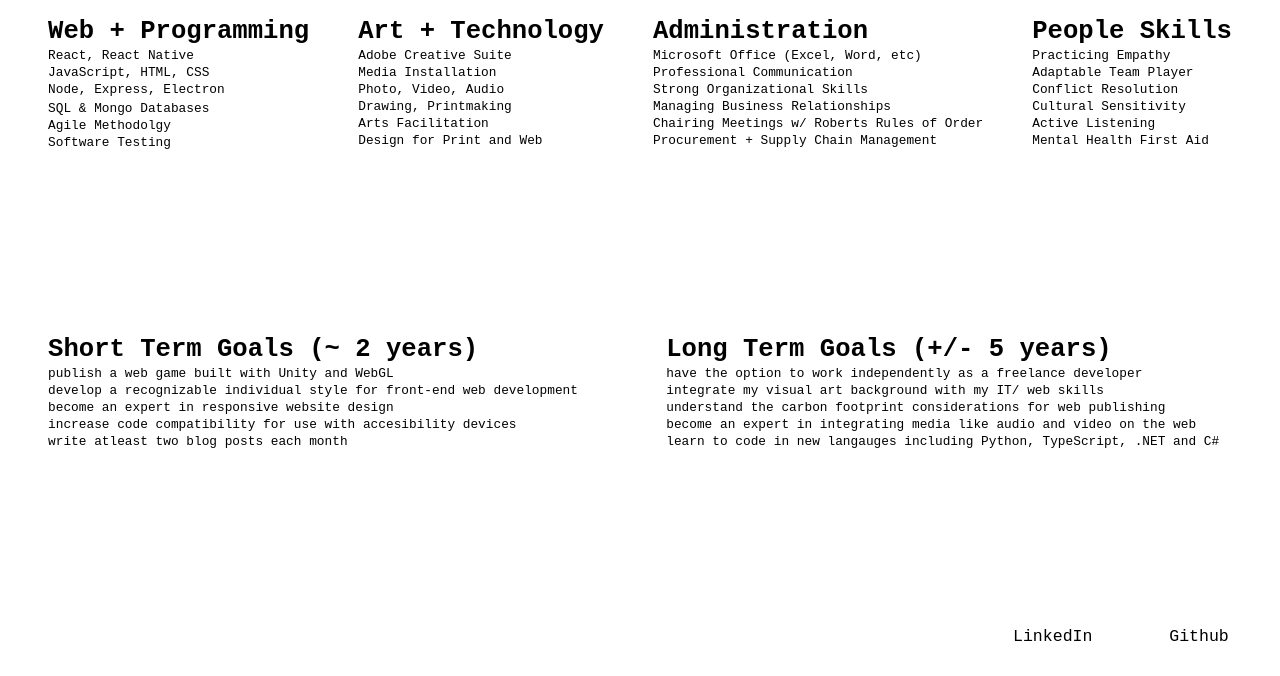
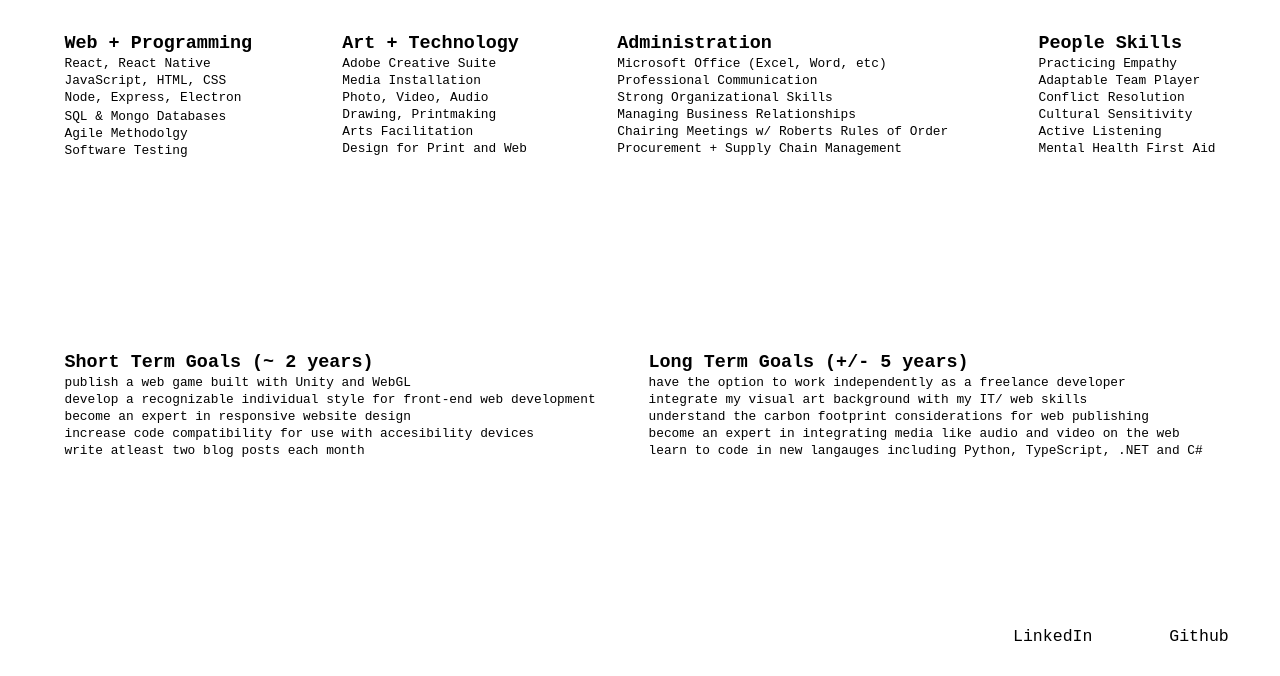
Before and after one commit to evanStudent/personal-website, a plain HTML site: page about.html in a window 1280 px wide. Shown: the part 124-800 px from the top of the page. Drawn offline with Linux system fonts and the light colour scheme; a web font is replaced by a local one.

Commit message:
nowraps for about me page

```diff
--- a/about.html
+++ b/about.html
@@ -59,7 +59,7 @@
             <li>OWASP Top 10</li>
             </ul> -->
 
-            <table>
+            <table class="nowrap">
                 <th>Web + Programming</th>
                 <tr><td>React, React Native</td></tr>
                 <tr><td>JavaScript, HTML, CSS</td></tr>
@@ -82,7 +82,7 @@
             <li>Design for Print and Web</li>
             </ul> -->
 
-            <table>
+            <table class="nowrap">
                 <th>Art + Technology</th>
                 <tr><td>Adobe Creative Suite</td></tr>
                 <tr><td>Media Installation</td></tr>
@@ -104,7 +104,7 @@
             <li>Procurement + Supply Chain Management</li>
             </ul> -->
 
-            <table>
+            <table class="nowrap">
                 <th>Administration</th>
                 <tr><td>Microsoft Office (Excel, Word, etc)</td></tr>
                 <tr><td>Professional Communication</td></tr>
@@ -126,7 +126,7 @@
             <li>Mental Health Awareness</li>
             </ul> -->
 
-            <table>
+            <table class="nowrap">
                 <th>People Skills</th>
                 <tr><td>Practicing Empathy</td></tr>
                 <tr><td>Adaptable Team Player</td></tr>
@@ -150,7 +150,7 @@
                 <li>write atleast two blog posts each month</li>
             </ul> -->
 
-            <table>
+            <table class="nowrap">
                 <th>Short Term Goals (~ 2 years)</th>
                 <tr><td>publish a web game built with Unity and WebGL</td></tr>
                 <tr><td>develop a recognizable individual style for front-end web development</td></tr>
@@ -170,7 +170,7 @@
                 <li>learn to code in new langauges including Python, TypeScript, .NET and C# </li>
             </ul> -->
 
-            <table>
+            <table class="nowrap">
                 <th>Long Term Goals (+/- 5 years)</th>
                 <tr><td>have the option to work independently as a freelance developer</td></tr>
                 <tr><td>integrate my visual art background with my IT/ web skills</td></tr>
--- a/css/about2.css
+++ b/css/about2.css
@@ -80,18 +80,20 @@ table
 {
 display: flex;
 flex-direction: column;
+margin: calc(5px + 0.3vw);
+padding: calc(5px + 0.2vw);
 }
 
 th
 {
-    font-size: 2vw;
+    font-size: calc(12px + 0.5vw);
     font-family: 'DM Mono', monospace;
     text-align: start;
 }
 
 td
 {
-    font-size: 1vw;
+    font-size: calc(9px + 0.3vw);
     font-family: 'DM Mono', monospace;
 }
 
```
